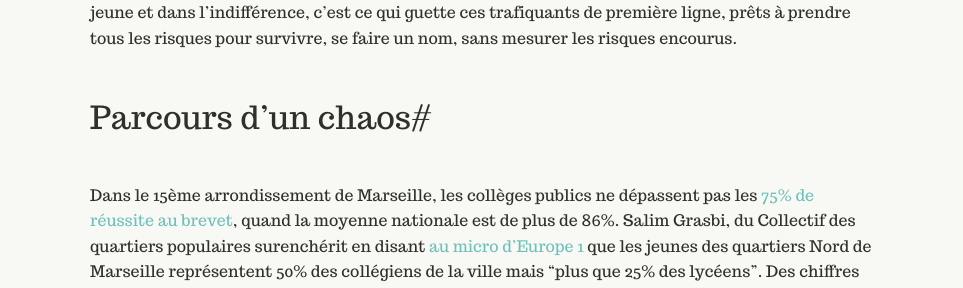
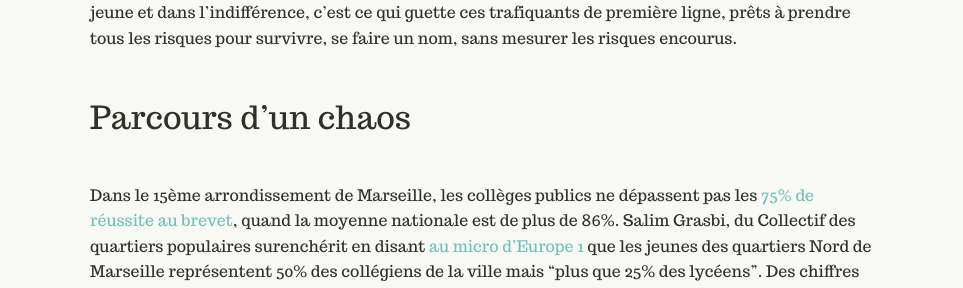
Before and after one commit to reglementsdecomptes/reglementsdecomptes.github.io, a Jekyll site: the page built from _posts/2015-12-11-PLANDAOU.markdown, in a window 1280 px wide and 900 px high, scrolled down 414 px. Shown: the part 164-452 px from the top of the window, without its empty margins (158-1121 px from the left). Built offline with Jekyll 4.4.1, drawn with Linux system fonts in a browser that asks for light colours.

```diff
--- a/_posts/2015-12-11-PLANDAOU.markdown
+++ b/_posts/2015-12-11-PLANDAOU.markdown
@@ -16,7 +16,7 @@ Samia Ghali, interrogée par France Bleu Provence après s’être rendue sur pl
 {: ."Le corps de la victime n'a pas eu le temps de refroidir et les jeunes étaient déjà revenus sur place pour continuer leur trafic.”}
 
 
-#Parcours d’un chaos#
+# Parcours d’un chaos
 
 Dans le 15ème arrondissement de Marseille, les collèges publics ne dépassent pas les [75% de réussite au brevet](http://www.lemonde.fr/brevet-college/article/2015/07/13/brevet-des-colleges-le-taux-de-reussite-progresse-a-86-3_4681536_4401482.html), quand la moyenne nationale est de plus de 86%. Salim Grasbi, du Collectif des quartiers populaires surenchérit en disant [au micro d’Europe 1](http://www.europe1.fr/mediacenter/emissions/l-interview-verite-thomas-sotto/sons/salim-grabsi-notre-environnement-se-deteriore-depuis-quinze-ans-2373347) que les jeunes des quartiers Nord de Marseille représentent 50% des collégiens de la ville mais “plus que 25% des lycéens”. Des chiffres qui en disent long sur les difficultés de ces quartiers, et plus généralement, de cette région. Le redécoupage de cette zone en grande métropole, qui deviendra effective en janvier 2016 n’est pas de bonne augure [selon les derniers chiffres de l’Insee](http://www.lesechos.fr/politique-societe/regions/021363170267-la-future-metropole-aix-marseille-provence-cumule-les-handicaps-selon-linsee-1160384.php). Fortement touchée par le chômage (12,5% au premier trimestre 2015 pour Marseille-Aubagne), les difficultés socio-économiques de la région expliquent en partie le développement de la violence dans ces “quartiers”.
 
@@ -26,12 +26,8 @@ Dans le 15ème arrondissement de Marseille, les collèges publics ne dépassent
 
 “Mon fils, il est sage, mais trouvez-lui du travail”, s’exclame une mère du plan d’Aou interrogée au téléphone par nos soins sur les circonstances du meurtre du 12 octobre. L’échec scolaire, la difficulté à trouver un emploi et le sentiment d’exclusion sont les facteurs qui incitent souvent ces jeunes à chercher de la reconnaissance ailleurs. C’est à ce stade qu’ils sont “récupérés” par leurs aînés, toujours à la recherche de petites mains pour mieux tenir les cités explique Libération. [Guetteur au départ](http://www.liberation.fr/france/2015/09/21/trafic-de-drogue-les-guetteurs-auxiliaires-indispensables_1387538) et puis très vite petit revendeur, l’appât du gain comme de la renommée sont les tickets d’entrée dans ce cercle vicieux de la délinquance.
 
-
-
 Passer ses journées à attendre à l’entrée d’une cité pour parfois des sommes modiques (entre 40 et 100 euros pour 8 à 10 heures de travail, [selon Libération](http://www.liberation.fr/france/2015/09/21/trafic-de-drogue-les-guetteurs-auxiliaires-indispensables_1387538)) n’est pas le rêve de tous les adolescents. Mais, Mohamed Marwan, spécialiste des phénomènes de bande et de la ségrégation urbaine explique dans un ouvrage sur la question que [les motivations de ces jeunes sont nombreuses](https://www.cairn.info/revue-cultures-et-conflits-2014-1-page-35.htm) : “attachement au quartier et allégeance à son pôle déviant, proximité avec les acteurs de la délinquance, rejet intense de la police et de l’ordre social qu’elle représente”.
 
 Deux semaines après le décès de ce jeune, deux autres adolescents, de 15 ans cette fois, ont trouvé la mort au cours d’une fusillade. Les règlements de compte ont fait en 2015 au moins un mort [de plus qu’en 2014](http://www.laprovence.com/actu/faits-divers-en-direct/3662499/reglements-de-comptes-plus-de-tues-quen-2014.html) et la région marseillaise reste celle où le taux d’homicide est le plus fort en France, sur les 20 dernières années.
 
-
-
 **[Mahauld Granier](https://twitter.com/?lang=fr)**
```
